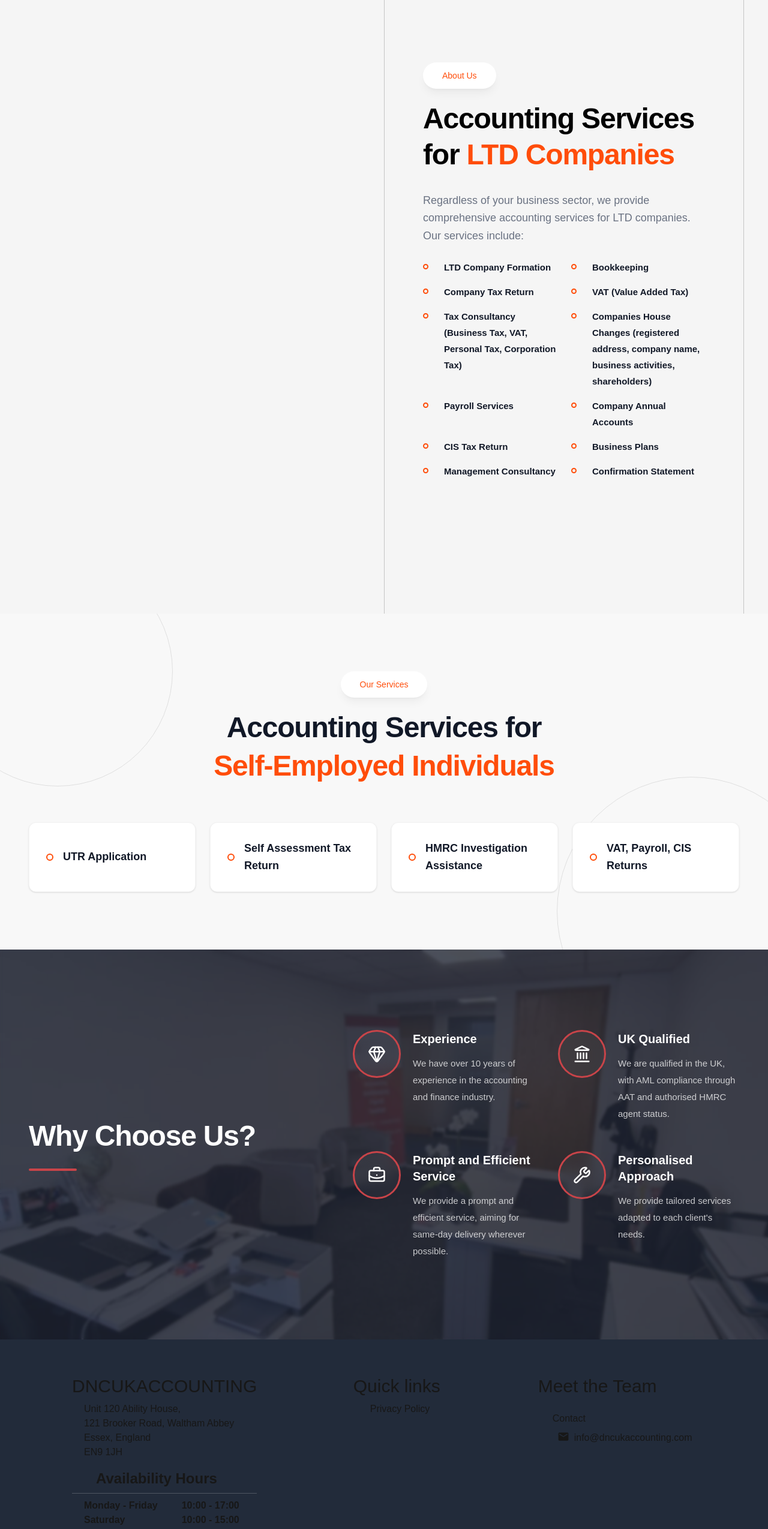
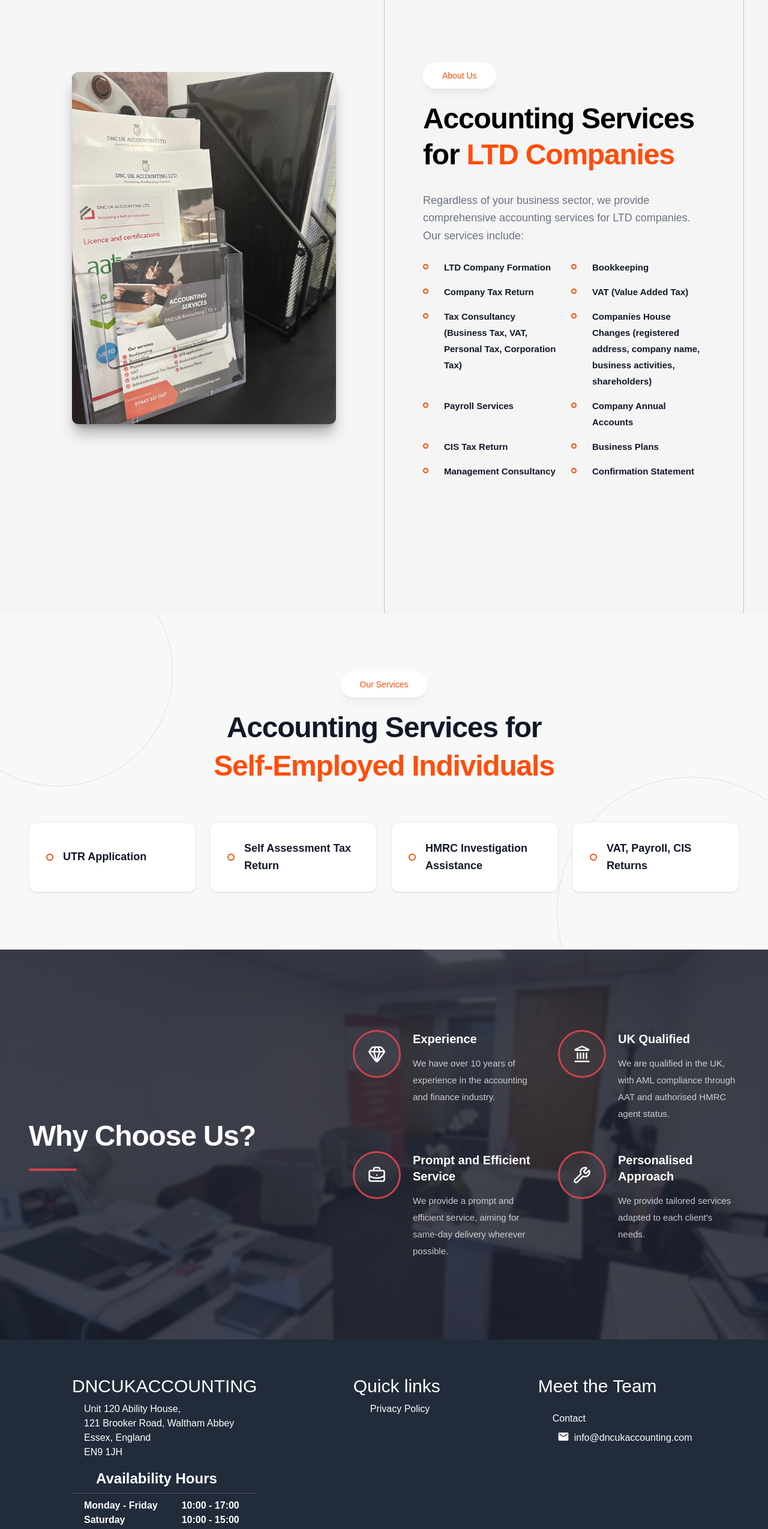
Before and after one commit to lucian-xinitrc/dncukaccounting, a Next.js app: page / in a window 1280 px wide. Shown: the part 920-3469 px from the top of the page at 60% size. Built offline with nearby package versions, Linux system fonts and the light colour scheme.

Commit message:
New commit

```diff
--- a/src/app/components.js
+++ b/src/app/components.js
@@ -351,7 +351,7 @@ const AboutUs = ({ language }) => {
         <div className="flex flex-col justify-center lg:flex-row">
           <div className="w-full p-6 sm:p-10 lg:w-1/2 lg:p-16 xl:p-20">
             <img
-              className="hidden w-full rounded-[10px] shadow-xl/30 dark:block"
+              className="w-full rounded-[10px] shadow-xl/30 block"
               src="/images/header/slide3.jpeg"
               alt="Accounting services"
             />
@@ -501,7 +501,7 @@ const AboutUs = ({ language }) => {
 const Footer = ({language}) => {
   return (
     <>
-      <footer className="block overflow-hidden bg-[#222B3A] shadow-xl/20 p-5 sm:px-20 dark:text-white">
+      <footer className="block overflow-hidden bg-[#222B3A] shadow-xl/20 p-5 sm:px-20 text-white">
           <div className="w-full overflow-hidden">
           <div className="sm:grid-cols-3 w-full sm:flex gap-5">
             <div className="py-10 sm:p-10 w-full">
--- a/src/app/globals.css
+++ b/src/app/globals.css
@@ -69,7 +69,6 @@ html {
     }
 }
 
-
 .services-list {
   display: grid;
   grid-template-columns: repeat(2, minmax(0, 1fr));
```
